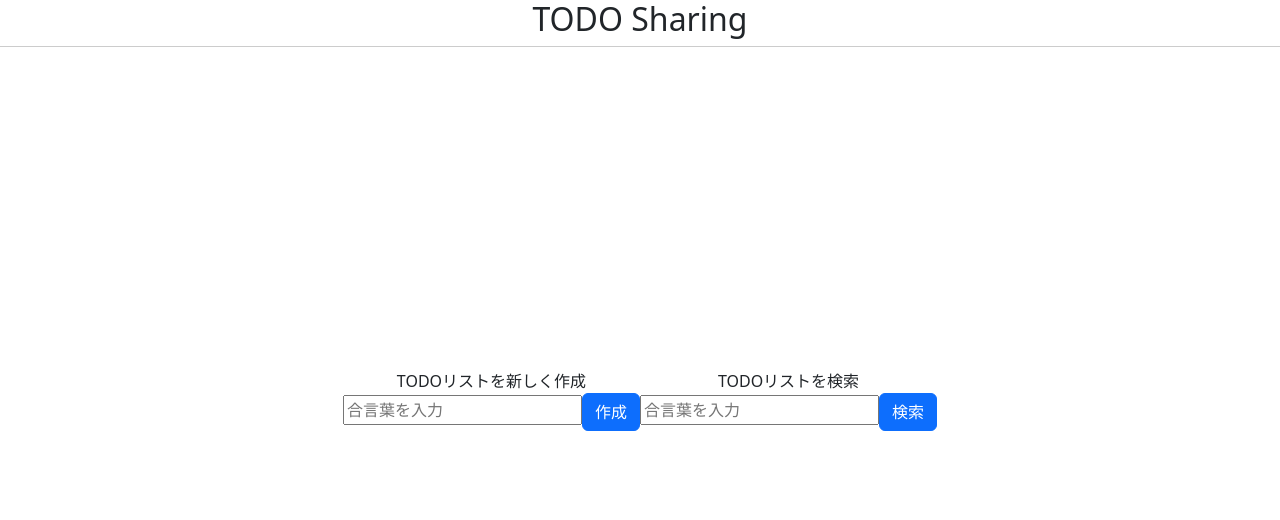
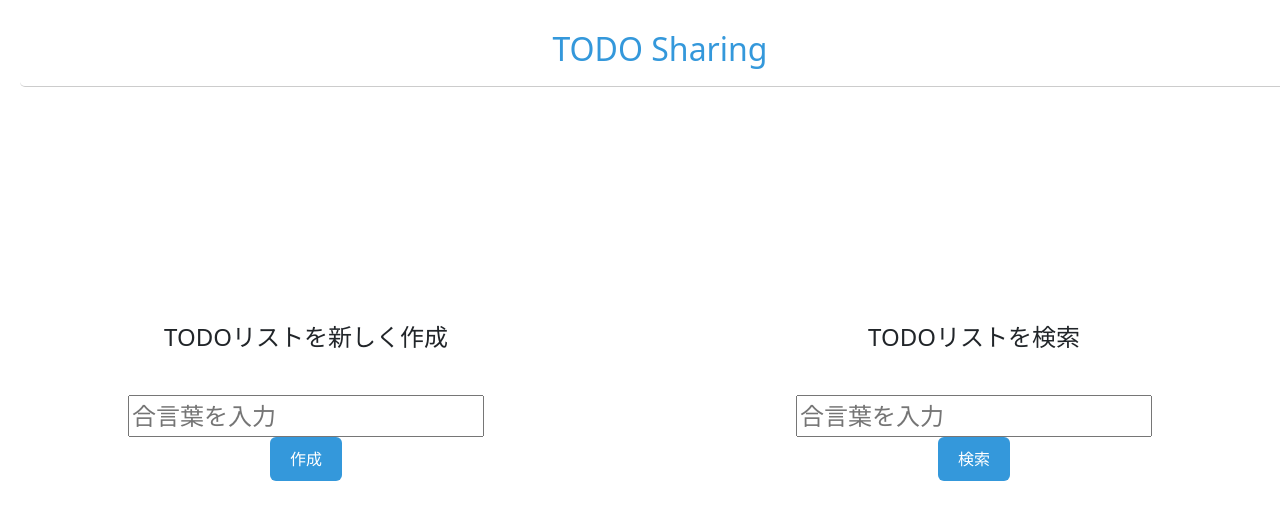
Before and after one commit to momotabetai0110/TODO-Sharing, a Vue app: page / in a window 1280 px wide. Shown: the top 520 px of the page. Built offline with nearby package versions, Linux system fonts and the light colour scheme.

Commit message:
scss追加

```diff
--- a/package.json
+++ b/package.json
@@ -13,10 +13,12 @@
     "vue": "^3.5.13"
   },
   "devDependencies": {
-    "@vitejs/plugin-vue": "^5.2.2",
+    "@vitejs/plugin-vue": "^5.2.3",
     "@vue/tsconfig": "^0.7.0",
+    "sass": "^1.87.0",
+    "sass-loader": "^16.0.5",
     "typescript": "~5.7.2",
-    "vite": "^6.3.1",
+    "vite": "^6.3.2",
     "vue-tsc": "^2.2.8"
   }
 }
--- a/src/App.vue
+++ b/src/App.vue
@@ -8,7 +8,7 @@ import HelloWorld from './components/HelloWorld.vue'
     <h2>TODO Sharing</h2>
   </div>
 
-  <div style="display: flex">
+  <div style="display: flex; font-size: x-large;">
     <div style="display: block;">
       <div>TODOリストを新しく作成</div>
       <div>
@@ -16,7 +16,7 @@ import HelloWorld from './components/HelloWorld.vue'
         <button class="btn btn-primary">作成</button>
       </div>
     </div>
-    <div style="display: block;">
+    <div style="display: block; margin-left: 200px;">
     <div>TODOリストを検索</div>
     <div>
         <input type="text" placeholder="合言葉を入力">
@@ -38,6 +38,8 @@ import HelloWorld from './components/HelloWorld.vue'
 </template>
 
 <style scoped>
+
+@import '@/assets/styles/main.scss';  /* SCSSファイルのインポート */
 .logo {
   height: 6em;
   padding: 1.5em;
--- /dev/null
+++ b/src/assets/styles/main.scss
@@ -0,0 +1,30 @@
+/* src/assets/styles/main.scss */
+
+$primary-color: #3498db;
+$secondary-color: #2ecc71;
+
+body {
+  font-family: Arial, sans-serif;
+}
+
+h2 {
+  color: $primary-color;
+}
+
+button {
+  background-color: $primary-color;
+  color: white;
+  border: none;
+  padding: 10px 20px;
+  cursor: pointer;
+
+  &:hover {
+    background-color: $secondary-color;
+  }
+}
+
+div {
+  margin: 20px;
+  padding: 10px;
+  border-radius: 5px;
+}
--- a/vite.config.ts
+++ b/vite.config.ts
@@ -1,7 +1,12 @@
-import { defineConfig } from 'vite'
-import vue from '@vitejs/plugin-vue'
+import { defineConfig } from 'vite';  // このインポートを確認
+import vue from '@vitejs/plugin-vue';
+import path from 'path';
 
-// https://vite.dev/config/
 export default defineConfig({
   plugins: [vue()],
-})
+  resolve: {
+    alias: {
+      '@': path.resolve(__dirname, 'src'),  // 'src'ディレクトリを@にマッピング
+    },
+  },
+});
```
Also changed, not shown: 1 other file (tests, documents, lock files or other folders).
